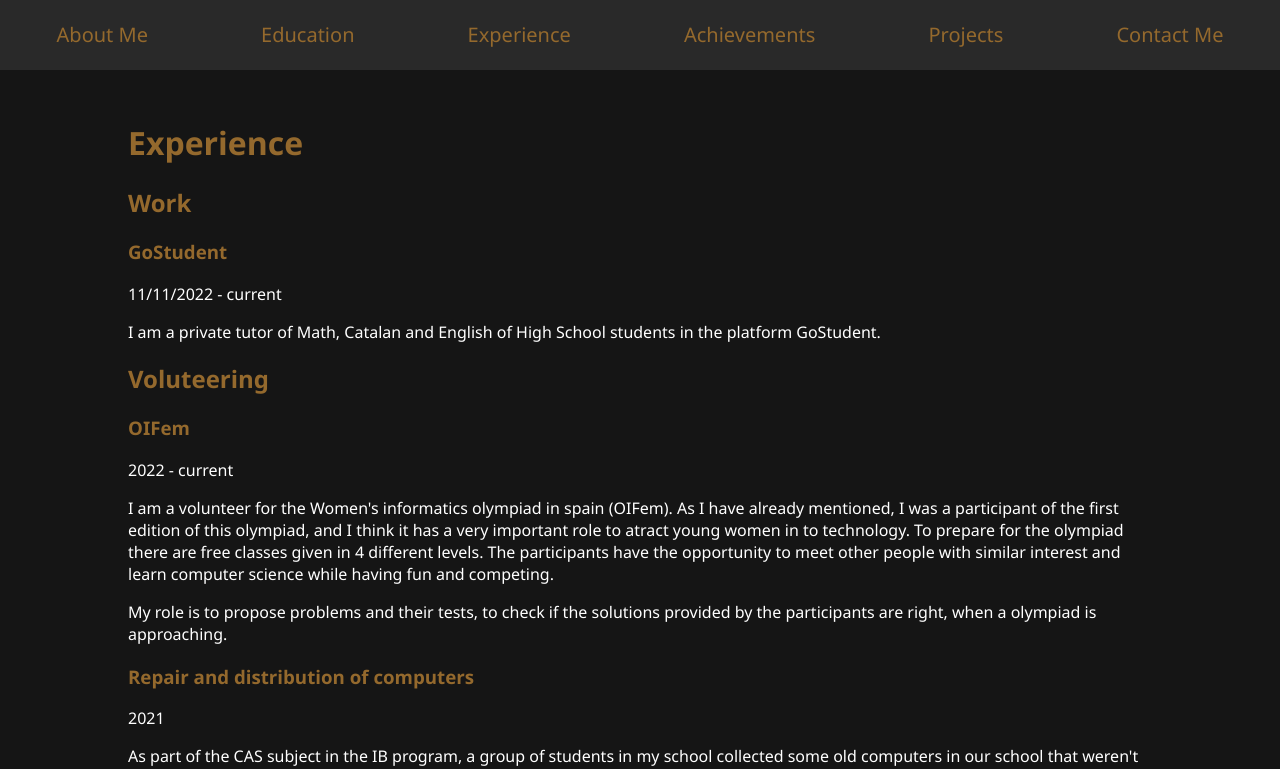
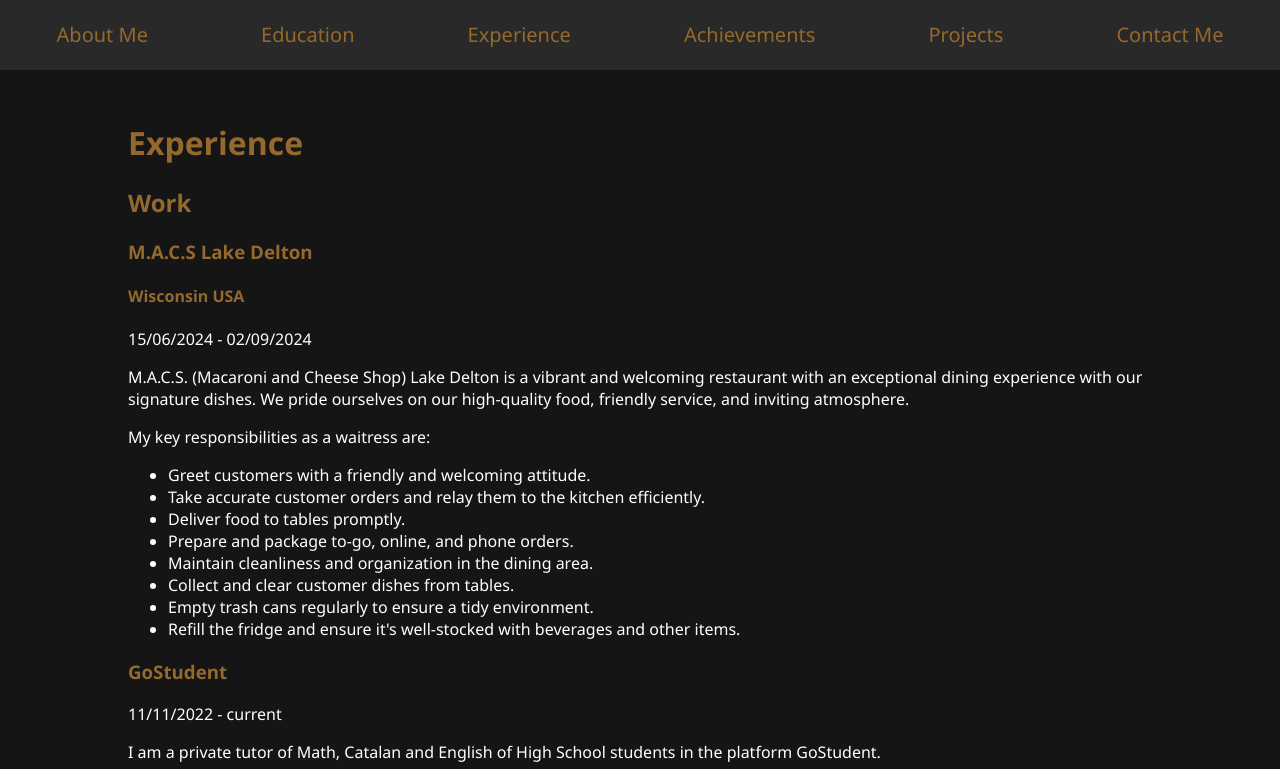
Before and after one commit to miiree12lb/portfolio, a React (Create React App) app: page /#/experience in a window 1280 px wide. Shown: the top 769 px of the page. Built offline with nearby package versions, Linux system fonts and the light colour scheme.

Commit message:
added a meme and work experience

```diff
--- a/src/Experience.tsx
+++ b/src/Experience.tsx
@@ -9,6 +9,29 @@
         <h1>Experience</h1>
 
         <h2>Work</h2>
+        <h3>M.A.C.S Lake Delton</h3>
+        <h4>Wisconsin USA</h4>
+        <p>15/06/2024 - 02/09/2024</p>
+
+        <p>
+            M.A.C.S. (Macaroni and Cheese Shop) Lake Delton is a vibrant and welcoming restaurant with an exceptional dining experience with
+            our signature dishes. We pride ourselves on our high-quality food, friendly service, and inviting atmosphere.
+        </p>
+
+        <p>
+            My key responsibilities as a waitress are:
+            <ul>
+                <li>Greet customers with a friendly and welcoming attitude.</li>
+                <li>Take accurate customer orders and relay them to the kitchen efficiently.</li>
+                <li>Deliver food to tables promptly.</li>
+                <li>Prepare and package to-go, online, and phone orders.</li>
+                <li>Maintain cleanliness and organization in the dining area.</li>
+                <li>Collect and clear customer dishes from tables.</li>
+                <li>Empty trash cans regularly to ensure a tidy environment.</li>
+                <li>Refill the fridge and ensure it's well-stocked with beverages and other items.</li>
+            </ul>
+        </p>
+
         <h3>GoStudent</h3>
         <p> 11/11/2022 - current</p>
         <p>
--- a/src/Home.tsx
+++ b/src/Home.tsx
@@ -44,6 +44,8 @@
 import foot4 from "./assets/images/football/foot4.png";
 // @ts-ignore
 import tech1 from "./assets/images/tech/tech1.png";
+// @ts-ignore
+import stack from "./assets/images/memes/stack_overflow.png";
 
 
 
@@ -51,7 +53,7 @@
     const travel_images = [ny2, stonhenge, zadar, ny, athens, croatia, zagreb, hp, rome];
     const football_images = [foot1, foot2, foot3, foot4];
     const science_images = [tech1];
-    const memes = [pcpp, dualitat_patro, forces, identity_matrix, cat];
+    const memes = [pcpp, stack, dualitat_patro, forces, identity_matrix, cat];
     const quotes = [
         { text: 'Everybody\'s a genius. But if you judge a fish by its ability to climb a tree, it will live its whole  life believing that it is stupid.', author: 'Albert Einstein' },
         { text: 'No és el pas del temps qui et porta a créixer són els seus cops.', author: 'Txarango' },
```
Also changed, not shown: src/assets/images/memes/stack_overflow.png (added).
